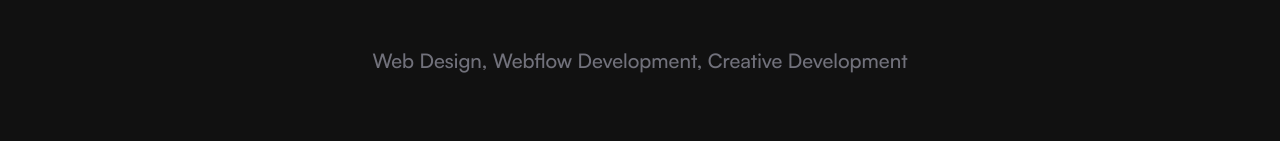
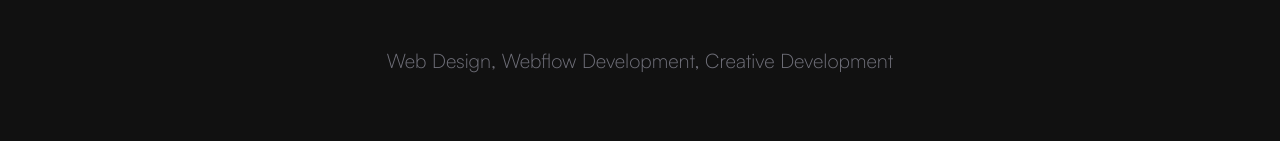
Before and after one commit to Harshu-69/Refokus-Clone, a React (Vite) app: page / in a window 1280 px wide. Shown: the part 541-682 px from the top of the page. Built offline with nearby package versions, Linux system fonts and the light colour scheme.

Commit message:
font updates

```diff
--- a/src/components/Work.jsx
+++ b/src/components/Work.jsx
@@ -92,8 +92,8 @@
           work
         </h1>
         <p
-          className="text-xl font-regular text-zinc-500 text-center font- leading-none"
-          style={{ fontFamily: "font-md" }}
+          className="text-xl font-regular font-md text-zinc-500 text-center font- leading-none"
+          // style={{ fontFamily: "font-md" }}
         >
           Web Design, Webflow Development, Creative Development
         </p>
--- /dev/null
+++ b/tailwind.config.js
@@ -0,0 +1,13 @@
+/** @type {import('tailwindcss').Config} */
+module.exports = {
+  content: ["./src/**/*.{js,jsx,ts,tsx}"],
+  theme: {
+    extend: {
+      fontFamily: {
+        lig: ["font-lig", "sans-serif"],
+        md: ["font-md", "sans-serif"],
+      },
+    },
+  },
+  plugins: [],
+};
```
